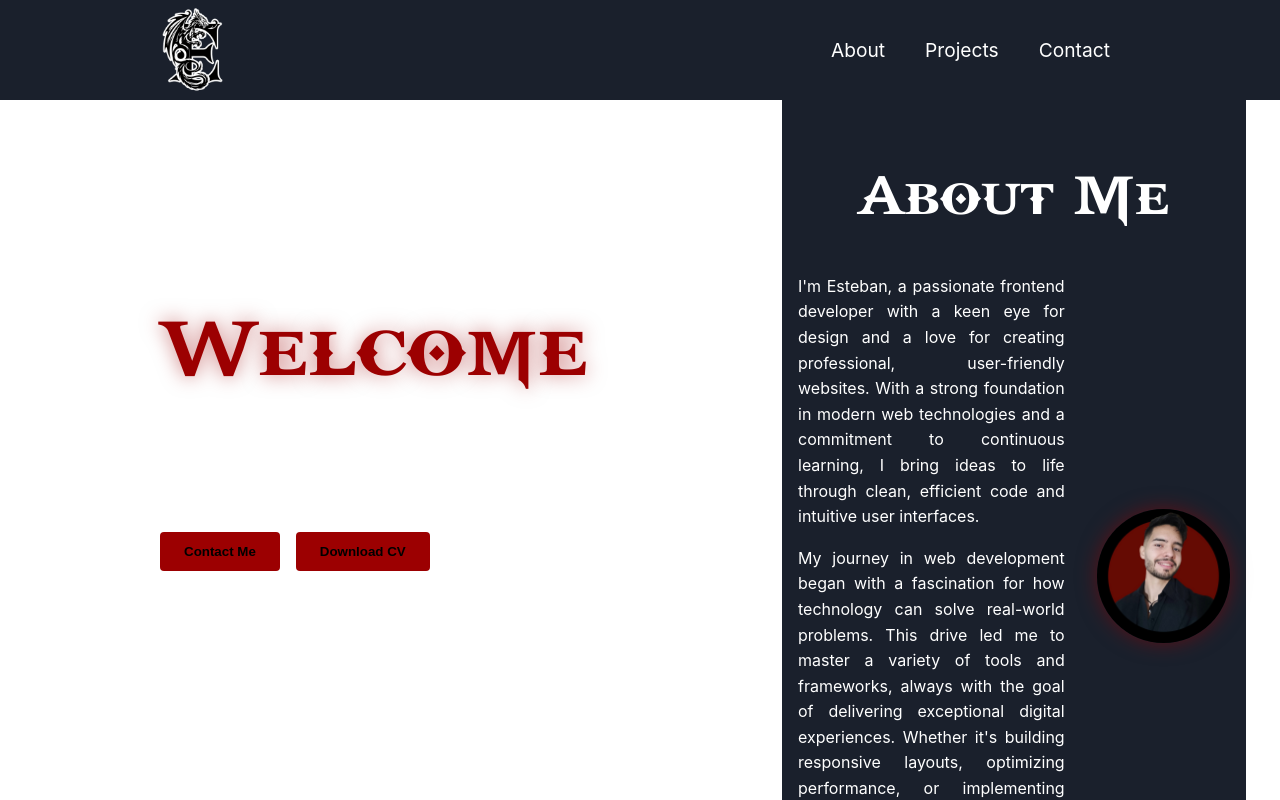
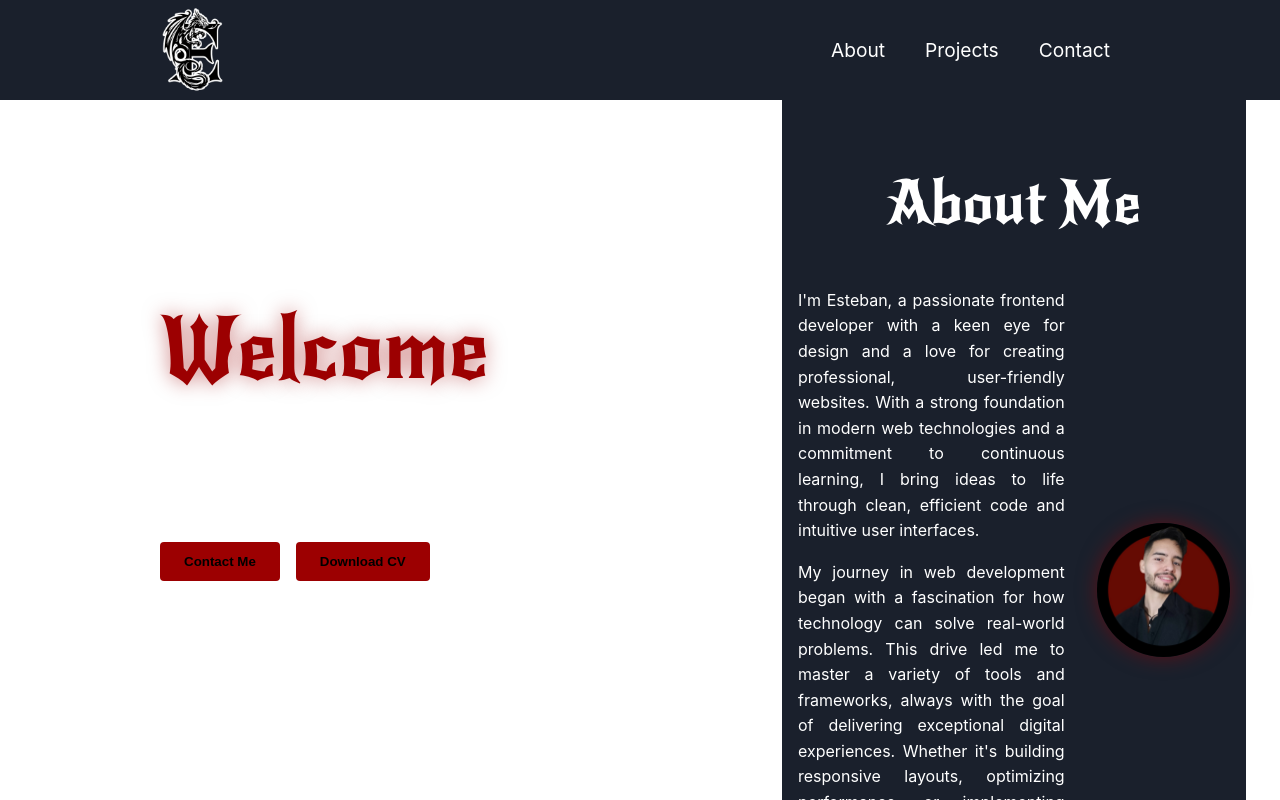
Before and after one commit to estebandvargasm/portafolio, a React (Vite) app: page / in a window 1280 px wide. Shown: the top 800 px of the page. Built offline with nearby package versions, Linux system fonts and the light colour scheme.

Commit message:
Refactor font source in header.css to use NewRocker-Regular.otf

```diff
--- a/src/header/header.css
+++ b/src/header/header.css
@@ -14,7 +14,7 @@
 
 @font-face {
   font-family: "GodOfWar";
-  src: local("GodOfWar"), url("../fonts/GODOFWAR.TTF") format("truetype");
+  src: local("GodOfWar"), url("../fonts/NewRocker-Regular.otf") format("truetype");
   font-weight: 400;
   font-style: normal;
 }
```
Also changed, not shown: src/fonts/Chomsky.otf (added), src/fonts/NewRocker-Regular.otf (added).
